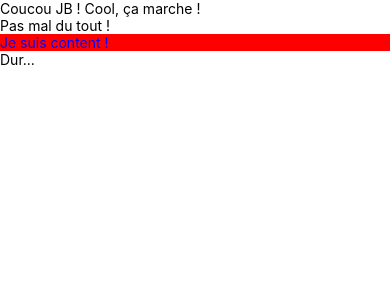
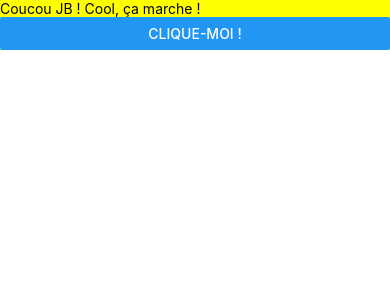
Before and after one commit to Spt117/native-app, a React Native app: screen / in a window 390 px wide. Shown: the top 300 px of the page. Built offline with nearby package versions, Linux system fonts and the light colour scheme.

Commit message:
test style et bouton OK

```diff
--- /dev/null
+++ b/App.style.js
@@ -0,0 +1,7 @@
+import { StyleSheet } from "react-native";
+
+export const style = StyleSheet.create({
+    container: {
+        backgroundColor: "yellow",
+    },
+});
--- a/components/Human.jsx
+++ b/components/Human.jsx
@@ -1,12 +1,11 @@
-import { Text } from "react-native";
+import { Button, Text, View } from "react-native";
+import { style } from "../App.style.js";
 
 export default function Human() {
     return (
-        <>
+        <View style={style.container}>
             <Text>Coucou JB ! Cool, ça marche !</Text>
-            <Text>Pas mal du tout !</Text>
-            <Text style={{ color: "blue", backgroundColor: "red" }}>Je suis content !</Text>
-            <Text>Dur...</Text>
-        </>
+            <Button title="Clique-moi !" onPress={() => alert("Coucou !")} />
+        </View>
     );
 }
```
